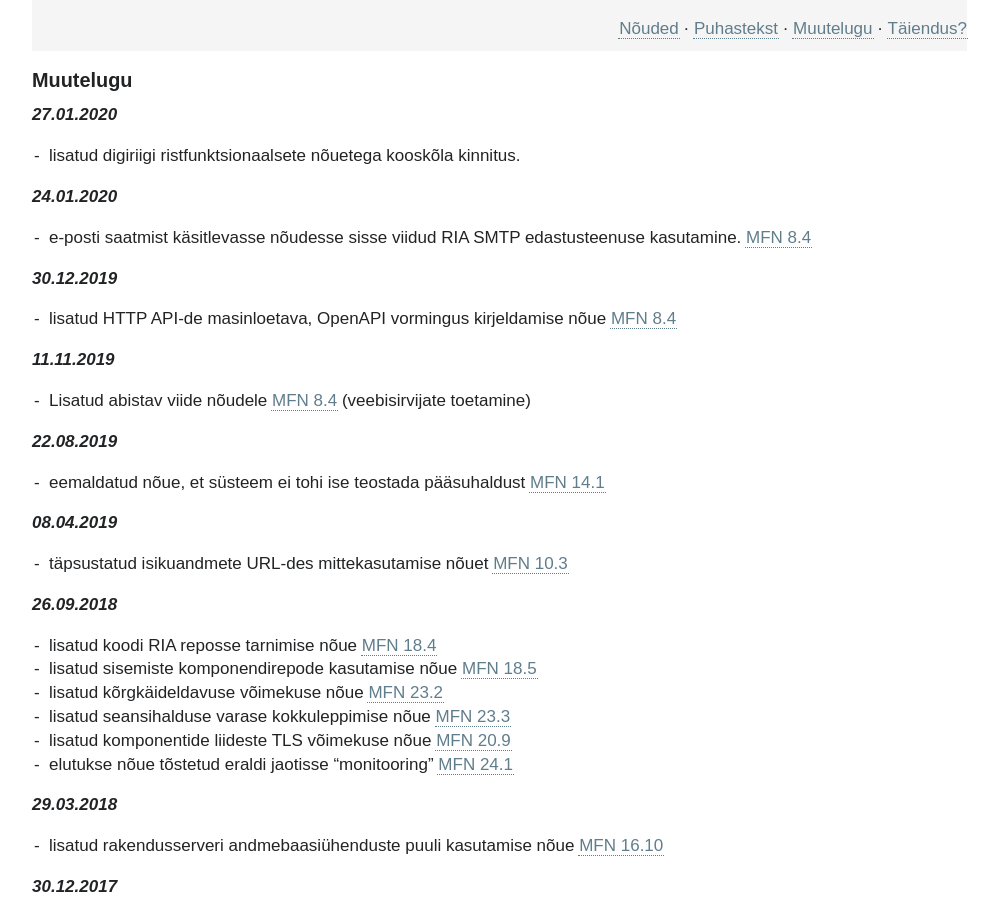
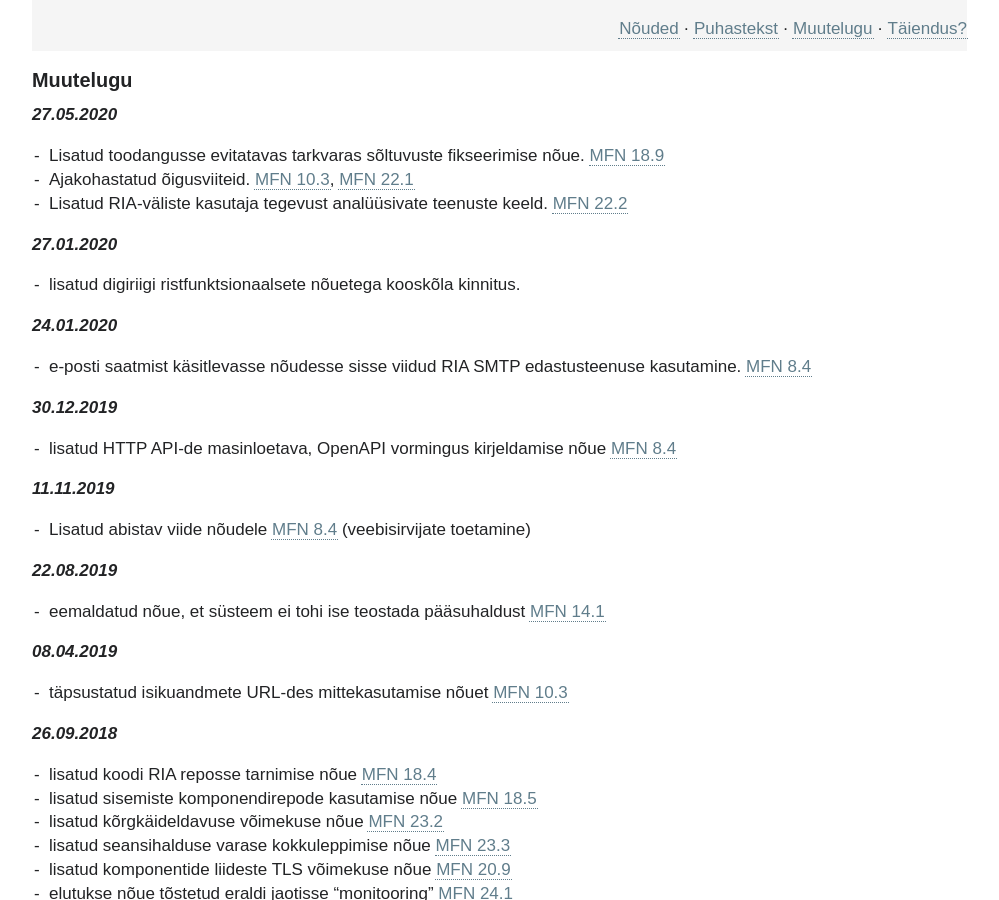
Before and after one commit to e-gov/MFN, a Jekyll site: the page built from Muutelugu.md, in a window 1280 px wide and 900 px high. Shown: the whole window, without its empty margins (0-999 px from the left). Built offline with Jekyll 4.4.1, drawn with Linux system fonts in a browser that asks for light colours; our own code applies the rules of GitHub Pages for plain Markdown files.

Commit message:
Täiendused 27.05.2020 (vt muutelugu)

```diff
--- a/Muutelugu.md
+++ b/Muutelugu.md
@@ -3,6 +3,12 @@ permalink: Muutelugu
 ---
 
 ## Muutelugu
+
+___27\.05.2020___
+
+- Lisatud toodangusse evitatavas tarkvaras sõltuvuste fikseerimise nõue. [MFN 18.9](https://e-gov.github.io/MFN/#18.9)
+- Ajakohastatud õigusviiteid. [MFN 10.3](https://e-gov.github.io/MFN/#10.3), [MFN 22.1](https://e-gov.github.io/MFN/#22.1)
+- Lisatud RIA-väliste kasutaja tegevust analüüsivate teenuste keeld. [MFN 22.2](https://e-gov.github.io/MFN/#22.2)
 
 ___27\.01.2020___
 
```
Also changed, not shown: _data/Nouded.yml (+9 -2 lines).
